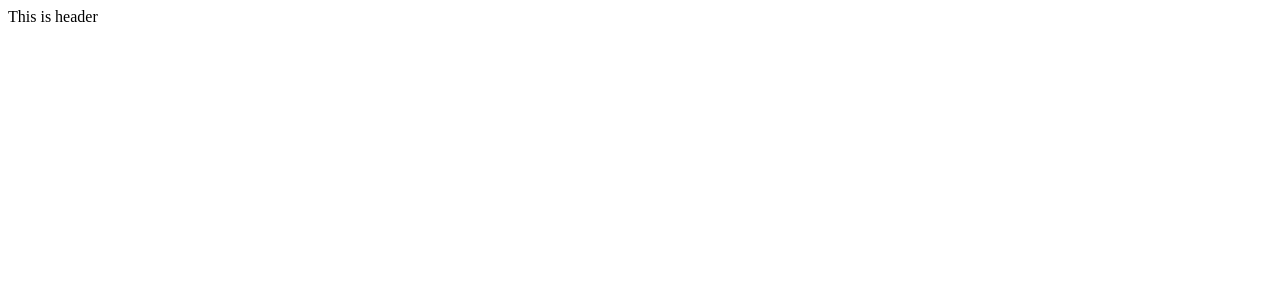
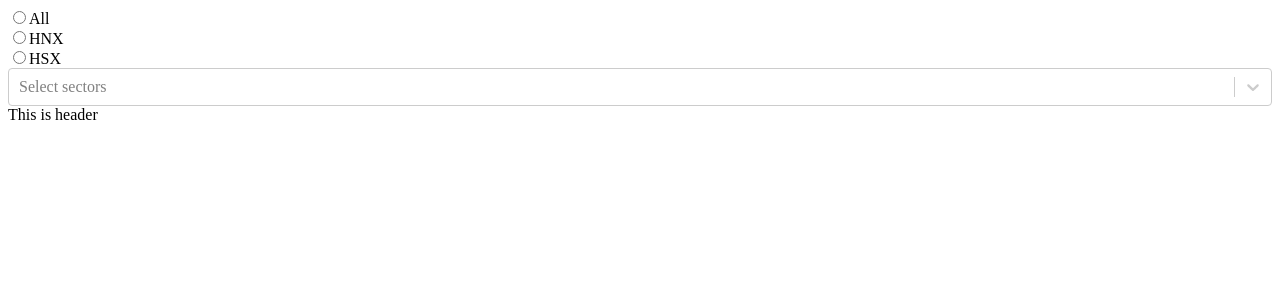
Before and after one commit to namnd/stockvn, a React app: page / in a window 1280 px wide. Shown: the top 300 px of the page. Built offline with nearby package versions, Linux system fonts and the light colour scheme; no server answers; the HTML template or start-up script is replaced by a standard one.

Commit message:
get sectors

```diff
--- a/package.json
+++ b/package.json
@@ -11,15 +11,19 @@
   "author": "",
   "license": "ISC",
   "dependencies": {
+    "@apollo/client": "^3.3.6",
+    "graphql": "^15.4.0",
     "react": "^17.0.1",
     "react-dom": "^17.0.1",
-    "react-router-dom": "^5.2.0"
+    "react-router-dom": "^5.2.0",
+    "react-select": "^3.1.1"
   },
   "devDependencies": {
     "@types/jest": "^26.0.19",
     "@types/react": "^17.0.0",
     "@types/react-dom": "^17.0.0",
     "@types/react-router-dom": "^5.1.6",
+    "@types/react-select": "^3.1.2",
     "@types/react-test-renderer": "^17.0.0",
     "@typescript-eslint/eslint-plugin": "^4.11.0",
     "@typescript-eslint/parser": "^4.11.0",
--- a/src/components/Header.tsx
+++ b/src/components/Header.tsx
@@ -1,8 +1,10 @@
 import React from 'react'
+import SearchInput from './SearchInput'
 
 const Header = (): JSX.Element => {
     return (
         <div className="app">
+            <SearchInput />
             This is header
         </div>
     )
--- /dev/null
+++ b/src/components/SearchInput.tsx
@@ -0,0 +1,99 @@
+import React, { useEffect, useState } from 'react'
+import { ApolloClient, gql, InMemoryCache} from '@apollo/client'
+import Select from 'react-select'
+
+const client = new ApolloClient({
+    uri: 'http://localhost:8080/query',
+    cache: new InMemoryCache()
+})
+
+type Sector = {
+    id: string
+    children: Sector[]
+}
+
+const SearchInput = (): JSX.Element => {
+    const [options, setOptions] = useState([{}])
+    // const [selectedOption, setSeletedOption] = useState({})
+
+    useEffect(() => {
+        client.query({
+            query: gql`
+            query GetSectors {
+                sectors {
+                    id
+                    label
+                    children {
+                        id
+                        label
+                    }
+                }
+            }
+            `
+        }).then(result => {
+            const sectors = result.data.sectors.map((s: Sector) => {
+                return {
+                    ...s,
+                    value: s.id,
+                    options: s.children.map((c: Sector) => {
+                        return {
+                            ...c,
+                            value: s.id,
+                        }
+                    }),
+                }
+            })
+            setOptions(sectors)
+        })
+    }, [])
+
+    return (
+        <div>
+            <div className="form-check form-check-inline">
+                <input
+                    className="form-check-input"
+                    type="radio"
+                    id="all"
+                    name="exchange"
+                    value="all"
+                />
+                <label className="form-check-label" htmlFor="all">
+            All
+                </label>
+            </div>
+            <div className="form-check form-check-inline">
+                <input
+                    className="form-check-input"
+                    type="radio"
+                    id="hnx"
+                    name="exchange"
+                    value="hnx"
+                />
+                <label className="form-check-label" htmlFor="hnx">
+            HNX
+                </label>
+            </div>
+            <div className="form-check form-check-inline">
+                <input
+                    className="form-check-input"
+                    type="radio"
+                    id="hsx"
+                    name="exchange"
+                    value="hsx"
+                />
+                <label className="form-check-label" htmlFor="hsx">
+            HSX
+                </label>
+            </div>
+            <Select
+                isMulti
+                isSearchable
+                placeholder="Select sectors"
+                name="sectors"
+                options={options}
+            />
+        </div>
+    )
+}
+
+export default SearchInput
--- a/src/routes/index.tsx
+++ b/src/routes/index.tsx
@@ -1,12 +1,12 @@
 import React from 'react'
-import {BrowserRouter, Route, Switch} from 'react-router-dom'
+import { BrowserRouter, Route, Switch } from 'react-router-dom'
 import Header from '../components/Header'
 
 const AppRouter = (): JSX.Element => {
     return (
         <BrowserRouter>
             <Switch>
-                <Route exact path="/" component={ Header} />
+                <Route exact path="/" component={Header} />
             </Switch>
         </BrowserRouter>
     )
```
